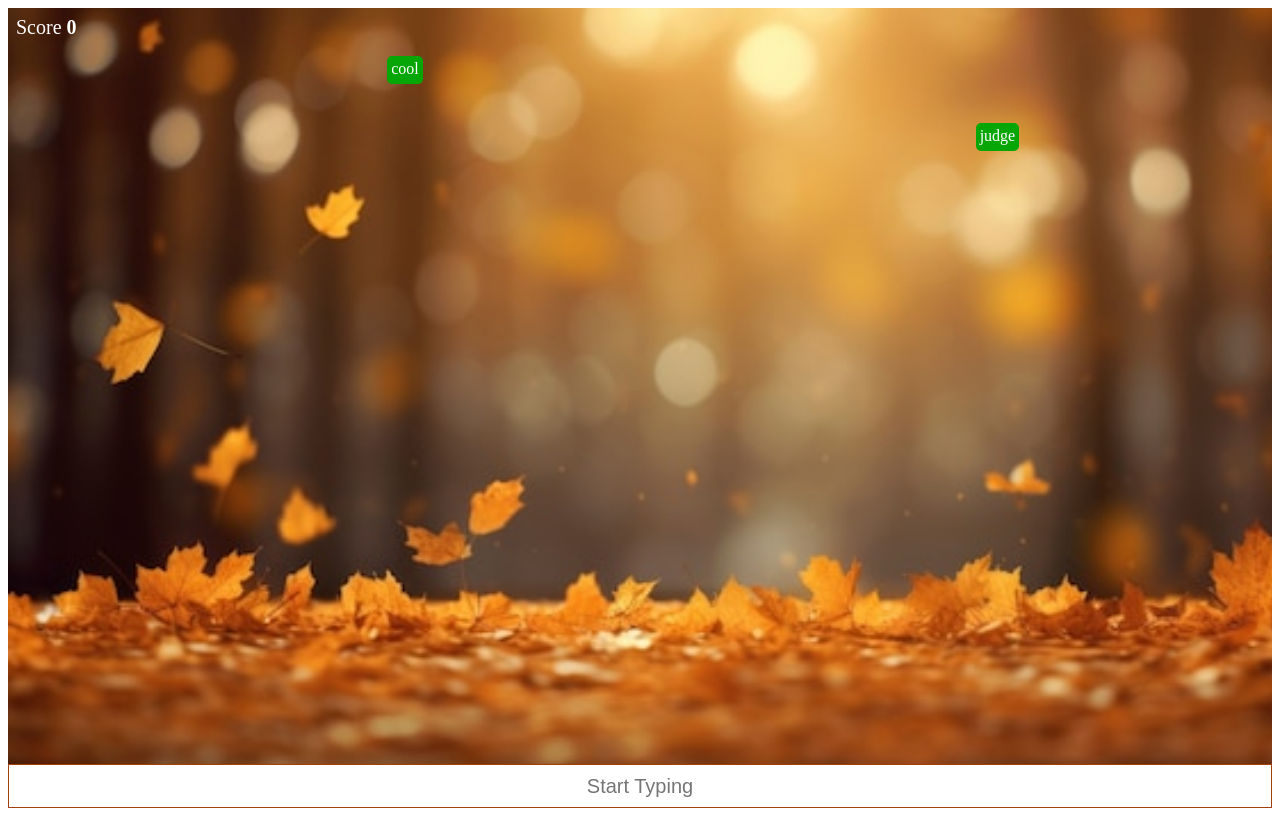
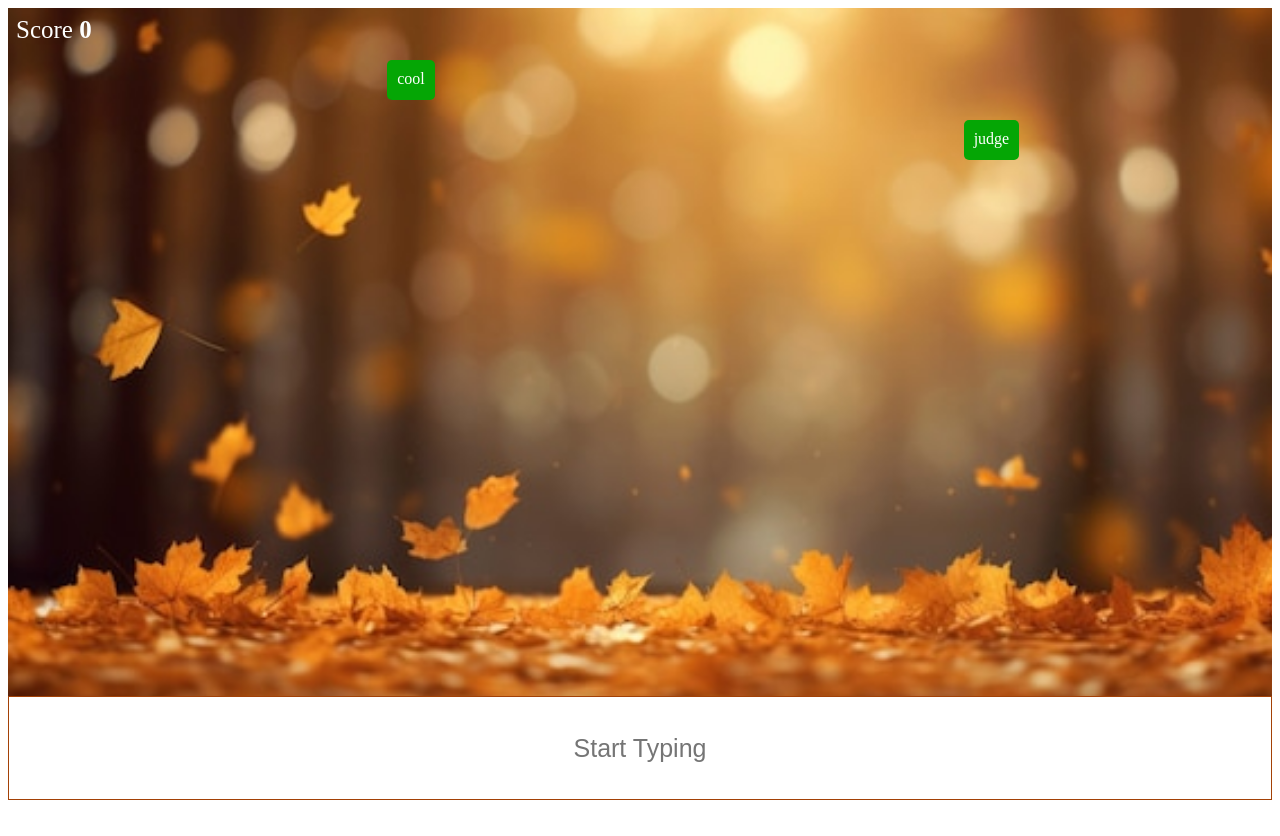
Before and after one commit to Nandini1009/word-blaze-battle, a plain HTML site: page inner.html in a window 1280 px wide. After the commit the page ends 808 px from the top, so only its background shows below. Drawn offline with nearby package versions, Linux system fonts and the light colour scheme.

Commit message:
Add files via upload

```diff
--- a/style.css
+++ b/style.css
@@ -1,5 +1,5 @@
 .wrapper{
-		height: 100vh;
+		height: 99vh;
     	width: auto;
     	position: relative;
     	margin: 0 auto;
@@ -33,7 +33,7 @@
 	}
 
      .wordsscreen{
- 	    height: 100vh;
+ 	    height: 90vh;
 	    width: 100%;
 	    position: relative;
 /*	    border: 1px solid #ccc;
@@ -46,9 +46,9 @@
      .clear input{
      	bottom: 0;
     position: absolute;
-        font-size: 20px;
+        font-size: 25px;
 	    width: -webkit-fill-available;
-	    height: 40px;
+	    height: 100px;
 /*	    border-radius: 4px;
 */	    border: 1px solid #a34106;
 	    margin-top: 4px;
@@ -60,7 +60,7 @@
      .quote:nth-child(odd){ left:30%; }
      .quote:nth-child(even){ right:20%;}
 
-     .score-board{font-size: 20px;color: #fff;padding: 8px}
+     .score-board{font-size: 25px;color: #fff;padding: 8px}
 
 	b.error {
 	    position: absolute;
@@ -75,7 +75,7 @@
 	    width: auto;
 	    background: #05a605;
 	    color: #fff;
-	    padding: 4px;
+	    padding: 10px;
 	    display: inline;
 	    position: absolute;
 	    top: 0;
```
